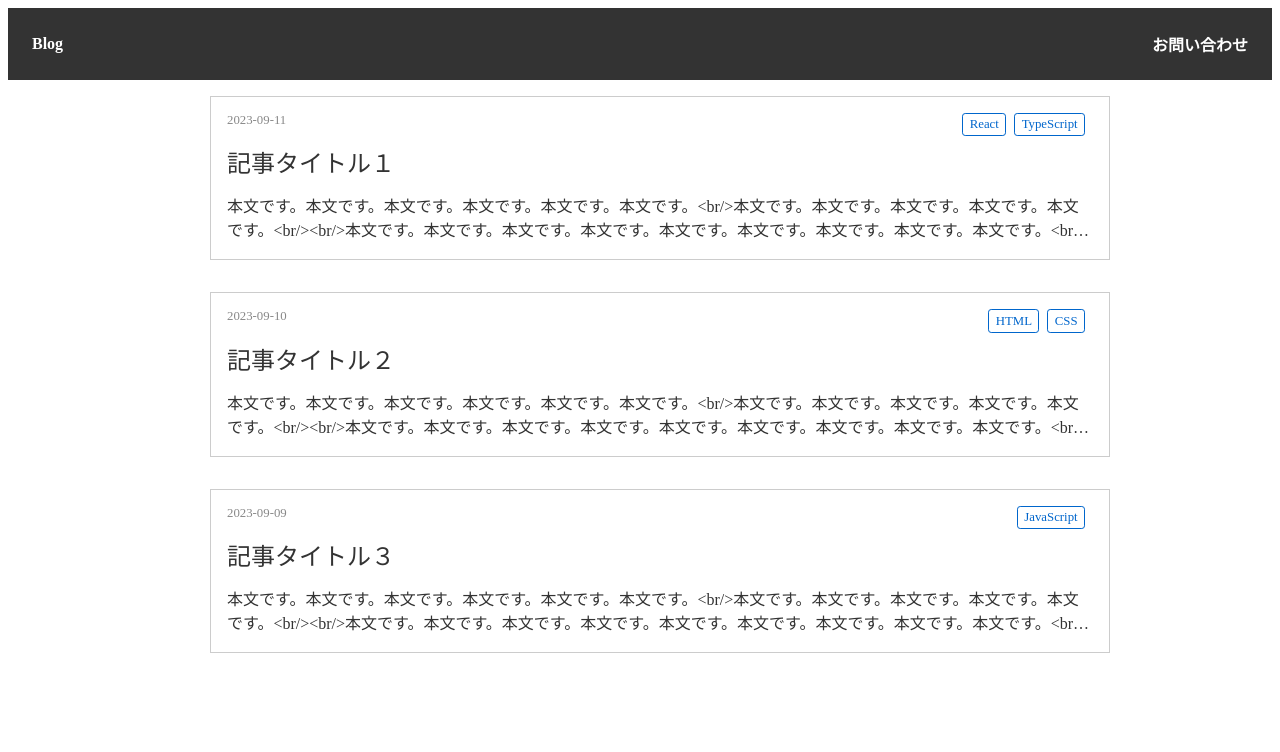
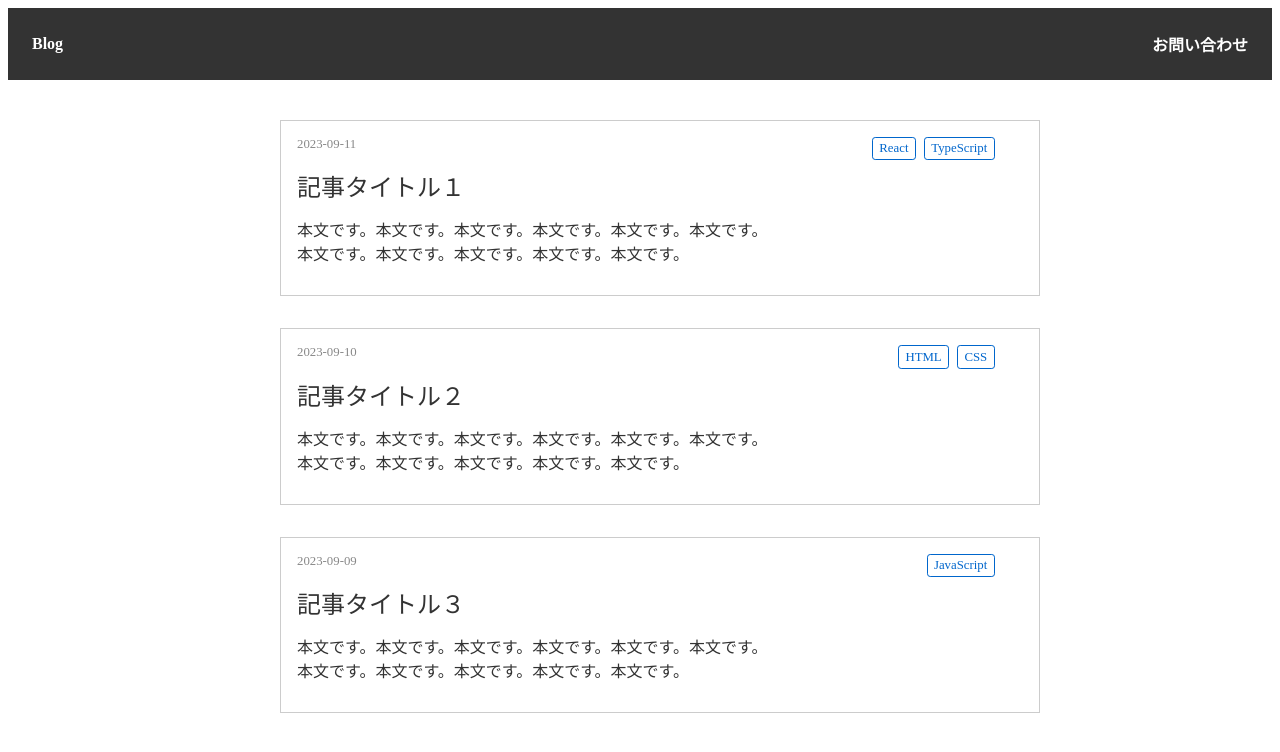
Before and after one commit to kyotakata/blog-react, a React (Create React App) app: page / in a window 1280 px wide. Shown: the top 752 px of the page. Built offline with nearby package versions, Linux system fonts and the light colour scheme.

Commit message:
課題1の実装 レビュー指摘修正

```diff
--- a/src/App.css
+++ /dev/null
@@ -1,94 +0,0 @@
-.header {
-  background-color: #333;
-  /* min-height: 8vh; */
-  display: flex;
-  /* flex-direction: column; */
-  align-items: center;
-  justify-content: space-between;
-  /* font-size: calc(10px + 2vmin); */
-  color: white;
-  font-weight: 700;
-  padding: 24px;
-}
-
-
-.header-link {
-  color: #fff;
-  text-decoration: none;
-}
-
-@keyframes App-logo-spin {
-  from {
-    transform: rotate(0deg);
-  }
-  to {
-    transform: rotate(360deg);
-  }
-}
-
-.Home_container__cF\+Wd {
-    margin: 40px auto;
-    max-width: 800px;
-    padding: 0 1rem;
-}
-
-.Home_list__pwU2m {
-    display: flex;
-    flex-direction: column;
-    list-style: none;
-    margin: 0 auto;
-    padding: 0;
-    max-width: 900px;
-}
-
-.Home_link__dG8iO {
-    color: #333;
-    text-decoration: none;
-}
-
-.Home_post__5TdqA {
-    border: 1px solid #ccc;
-    display: flex;
-    flex-direction: row;
-    margin-bottom: 2rem;
-    padding: 1rem;
-}
-
-.Home_postTitle__AlP6s {
-    font-size: 1.5rem;
-    margin-bottom: 1rem;
-    margin-top: .5rem;
-}
-
-.Home_postBody__AnnY- {
-    font-size: 1rem;
-    line-height: 1.5;
-    -webkit-line-clamp: 2;
-    -webkit-box-orient: vertical;
-    display: -webkit-box;
-    overflow: hidden;
-    max-width: 10;
-}
-
-.Home_postInfo__g-RmQ {
-    display: flex;
-    justify-content: space-between;
-}
-
-.Home_postDate__tvUdI {
-    color: #888;
-    font-size: .8rem;
-}
-
-.Home_postCategories__jjPkH {
-    display: flex;
-    flex-wrap: wrap;
-}
-.Home_postCategory__MwsK3 {
-    border: 1px solid #06c;
-    border-radius: .2rem;
-    color: #06c;
-    font-size: .8rem;
-    margin-right: .5rem;
-    padding: .2rem .4rem;
-}
--- a/src/App.js
+++ b/src/App.js
@@ -1,43 +1,14 @@
-import logo from './logo.svg';
-import './App.css';
 import { useState } from "react";
-import { posts } from "./data/post.js"
+import { posts } from "./data/posts.js"
+import { Header } from "./components/Header/Header.jsx"
+import { Home } from "./components/Home/Home.jsx"
 
 function App() {
-  const [postDatas, setPosts] = useState(posts);
+  const [postDatas] = useState(posts);
   return (
     <div>
-      <header className="header">
-        <a className="header-link" href="/">Blog</a>
-        <a className="header-link" href="/">お問い合わせ</a>
-      </header>
-      <div class>
-        <div className="Home_container__cF\+Wd">
-          <ul>
-            {postDatas.map((post)=> (
-            <li className="Home_list__pwU2m">
-              <a className="Home_link__dG8iO" href="/">
-                <div className='Home_post__5TdqA'>
-                  <div>
-                    <div className='Home_postInfo__g-RmQ'>
-                      <div className='Home_postDate__tvUdI'>
-                        {new Date(post.createdAt).toISOString().slice(0,10)}</div>
-                      <div className='Home_postCategories__jjPkH'>
-                        {post.categories.map((cat)=>(
-                          <div className='Home_postCategory__MwsK3'>{cat}</div>
-                        ))}
-                      </div>
-                    </div>
-                    <p className='Home_postTitle__AlP6s'> {post.title}</p>
-                    <div className='Home_postBody__AnnY-'>{post.content}</div>
-                  </div>
-                </div>
-              </a>
-            </li>
-            ))}
-          </ul>
-        </div>
-      </div>
+      <Header/>
+      <Home postDatas={postDatas}/>
     </div>
   );
 }
--- /dev/null
+++ b/src/components/Header/Header.jsx
@@ -0,0 +1,24 @@
+const headerStyle = {
+    backgroundColor: "#333",
+    display: "flex",
+    alignItems: 'center',
+    justifyContent: 'space-between',
+    color: '#FFF',
+    fontWeight: 700,
+    padding: '24px',
+};
+
+const headerLinkStyle = {
+    color: '#FFF',
+    textDecoration: 'none',
+};
+
+
+export const Header = () => {
+    return (
+        <header style={headerStyle}>
+            <a style={headerLinkStyle} href="/">Blog</a>
+            <a style={headerLinkStyle} href="/">お問い合わせ</a>
+        </header>
+    );
+};
--- /dev/null
+++ b/src/components/Home/Home.jsx
@@ -0,0 +1,98 @@
+const homeContainerStyle = {
+  margin: "40px auto",
+  maxWidth: "800px",
+  padding: "0 1rem",
+};
+
+const homeListStyle = {
+  display: "flex",
+  flexDirection: "column",
+  listStyle: "none",
+  margin: "0 auto",
+  padding: "0",
+  maxWidth: "800px",
+};
+
+const homeLinkStyle = {
+    color: "#333",
+    textDecoration: "none",
+};
+
+const homePostStyle = {
+    border: "1px solid #ccc",
+    display: "flex",
+    flexDirection: "row",
+    marginBottom: "2rem",
+    padding: "1rem",
+};
+
+const homePostInfoStyle = {
+    display: "flex",
+    justifyContent: "space-between",
+}
+
+const homePostDateStyle = {
+    color: "#888",
+    fontSize: ".8rem",
+}
+
+const homePostCategoriesStyle = {
+    display: "flex",
+    flexWrap: "wrap",
+}
+
+const homePostCategoryStyle = {
+    border: "1px solid #06c",
+    borderRadius: ".2rem",
+    color: "#06c",
+    fontSize: ".8rem",
+    marginRight: ".5rem",
+    padding: ".2rem .4rem",
+}
+
+const homePostTitleStyle =  {
+    fontSize: "1.5rem",
+    marginBottom: "1rem",
+    marginTop: ".5rem",
+}
+
+const homePostBodyStyle = {
+    fontSize: "1rem",
+    lineHeight: "1.5",
+    webkitBoxOrient: "vertical",
+    display: "-webkit-box",
+    overflow: "hidden",
+    maxHeight: "60px",
+}
+
+export const Home = (props) => {
+  const { postDatas } = props;
+  return (
+    <div class>
+      <div style={homeContainerStyle}>
+        <ul>
+          {postDatas.map((post) => (
+            <li style={homeListStyle} key={post.id}>
+              <a style={homeLinkStyle} href="/">
+                <div style={homePostStyle}>
+                  <div>
+                    <div style={homePostInfoStyle}>
+                      <div style={homePostDateStyle}>{new Date(post.createdAt).toISOString().slice(0, 10)}</div>
+                      <div style={homePostCategoriesStyle}>
+                        {post.categories.map((cat, index) => (
+                          <div style={homePostCategoryStyle} key={index}>{cat}</div>
+                        ))}
+                      </div>
+                    </div>
+                    <p style={homePostTitleStyle}>{post.title}</p>
+                    <div style={homePostBodyStyle} dangerouslySetInnerHTML={{ __html: post.content }}/>
+                  </div>
+                </div>
+              </a>
+            </li>
+          ))}
+        </ul>
+      </div>
+    </div>
+  );
+};
```
Also changed, not shown: src/data/posts.js (renamed from src/data/post.js), src/logo.svg (deleted).
